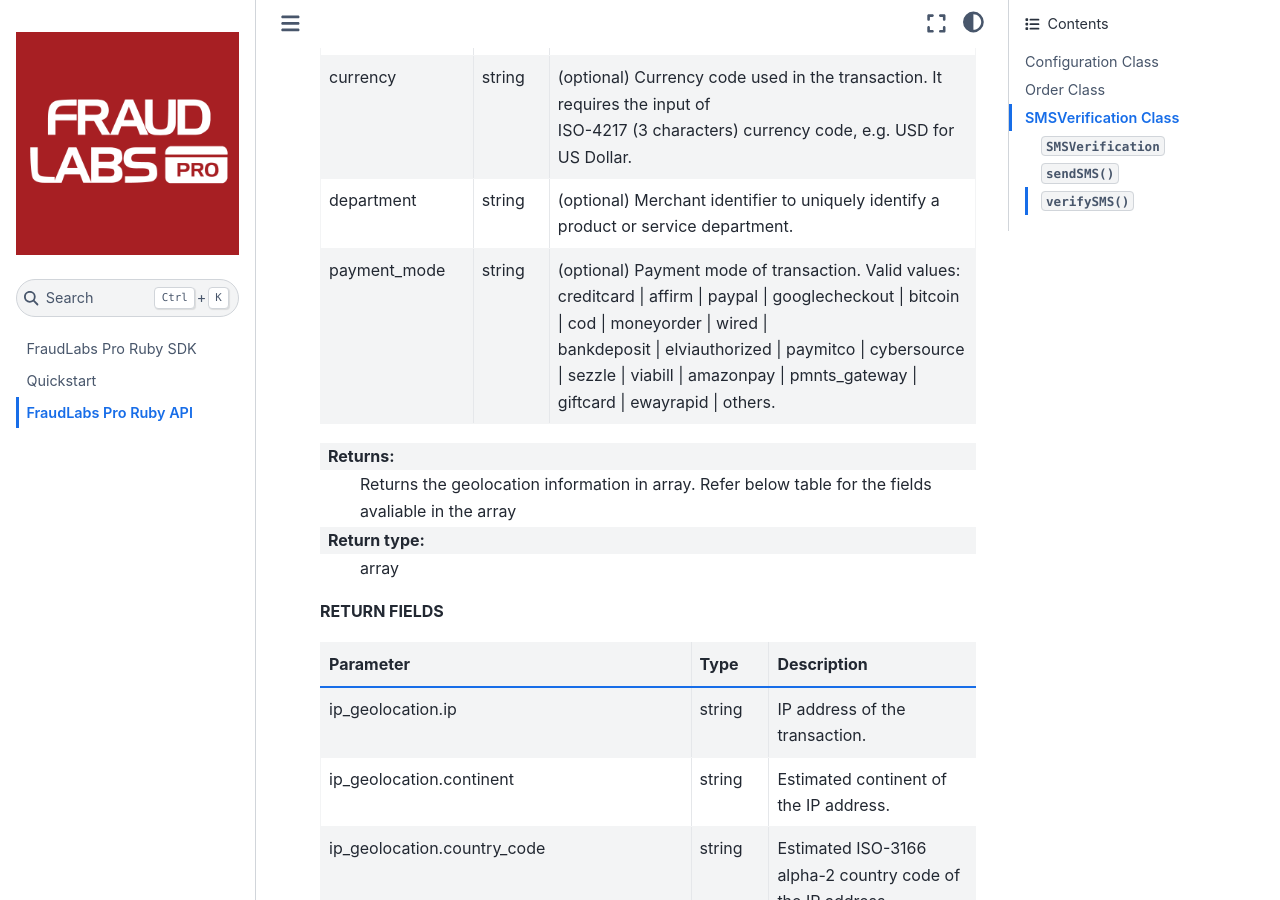
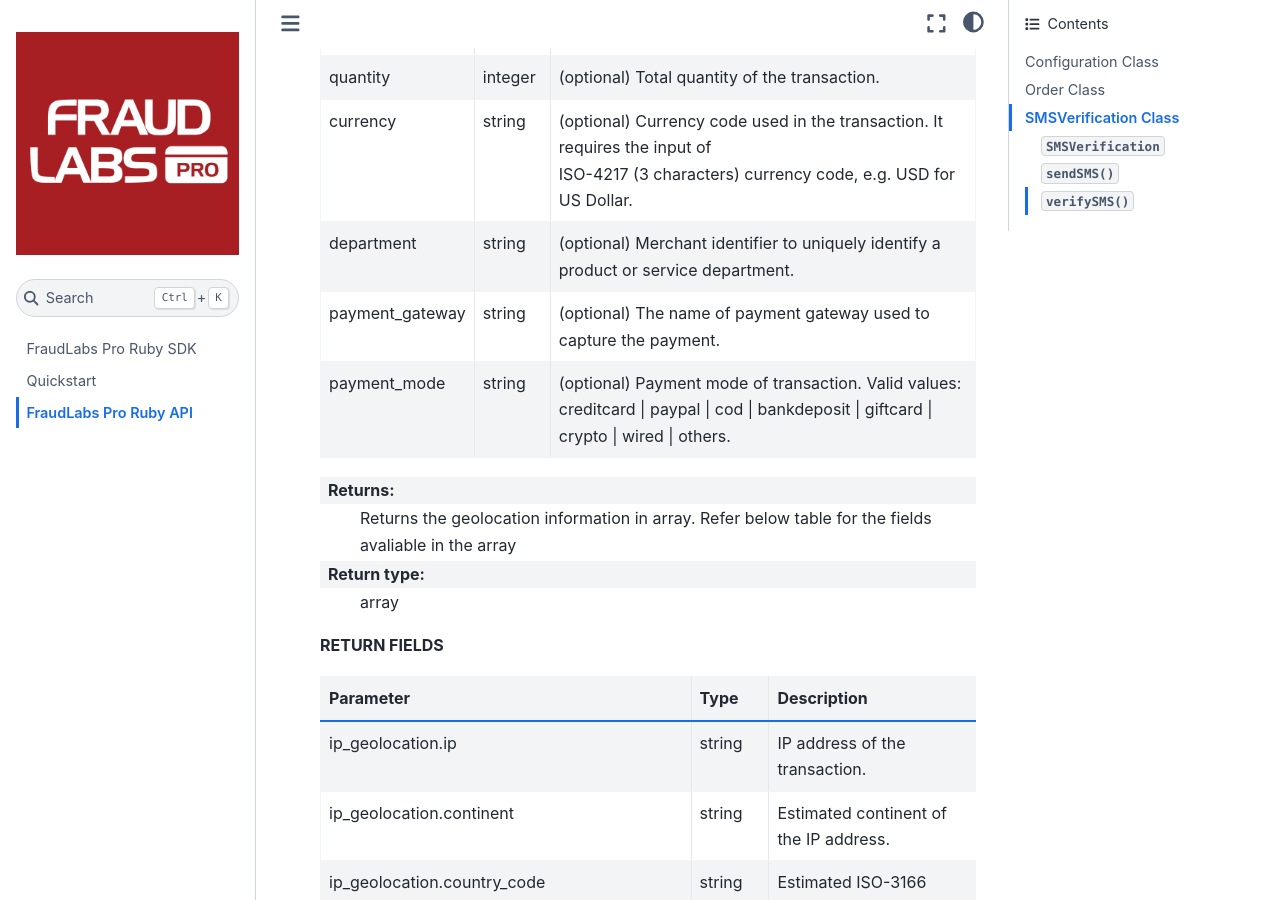
Before and after one commit to fraudlabspro/fraudlabspro-ruby, a Sphinx documentation site: the page built from docs/source/code.md, in a window 1280 px wide and 900 px high, scrolled down 8953 px. Built offline with Sphinx 7.4.7 and the Sphinx Book theme 1.1.4, drawn with Linux system fonts in a browser that asks for light colours; some of the changed text lies outside the part shown.

```diff
--- a/docs/source/code.md
+++ b/docs/source/code.md
@@ -117,6 +116,8 @@ Retrieve geolocation information for an IP address.
 | bill_state      | string  | (optional) State of billing address. It supports state codes, e.g. NY (New York), for state or province of United States or Canada.|
 | bill_country    | string  | (optional) Country of billing address. It requires the input of ISO-3166 alpha-2 country code, e.g. US for United States.|
 | bill_zip_code   | string  | (optional) Postal or ZIP code of billing address. |
+| ship_last_name     | string  | (optional) Receiver's last name. |
+| ship_first_name     | string  | (optional) Receiver's first name. |
 | ship_addr     | string  | (optional) Street address of shipping address. |
 | ship_city       | string  | (optional) City of shipping address. |
 | ship_state      | string  | (optional) State of shipping address. It supports state codes, e.g. NY - New York, for state or province of United States or Canada. |
@@ -131,7 +132,8 @@ Retrieve geolocation information for an IP address.
 | quantity        | integer | (optional) Total quantity of the transaction. |
 | currency        | string  | (optional) Currency code used in the transaction. It requires the input of<br/> ISO-4217 (3 characters) currency code, e.g. USD for US Dollar. |
 | department      | string  | (optional) Merchant identifier to uniquely identify a product or service department. |
-| payment_mode    | string  | (optional) Payment mode of transaction. Valid values: creditcard \| affirm \| paypal \| googlecheckout \| bitcoin \| cod \| moneyorder \| wired \|<br/> bankdeposit \| elviauthorized \| paymitco \| cybersource \| sezzle \| viabill \| amazonpay \| pmnts_gateway \| giftcard \| ewayrapid \| others. |
+| payment_gateway      | string  | (optional) The name of payment gateway used to capture the payment. |
+| payment_mode    | string  | (optional) Payment mode of transaction. Valid values: creditcard \| paypal \| cod \| bankdeposit \| giftcard \| crypto \| wired \| others. |
 
 :return: Returns the geolocation information in array. Refer below table for the fields avaliable in the array
 :rtype: array
```
Also changed, not shown: other parts of docs/source/code.md (+0 -1 lines), README.md (+3 -4 lines), docs/source/quickstart.md (+3 -0 lines), 2 other files.
